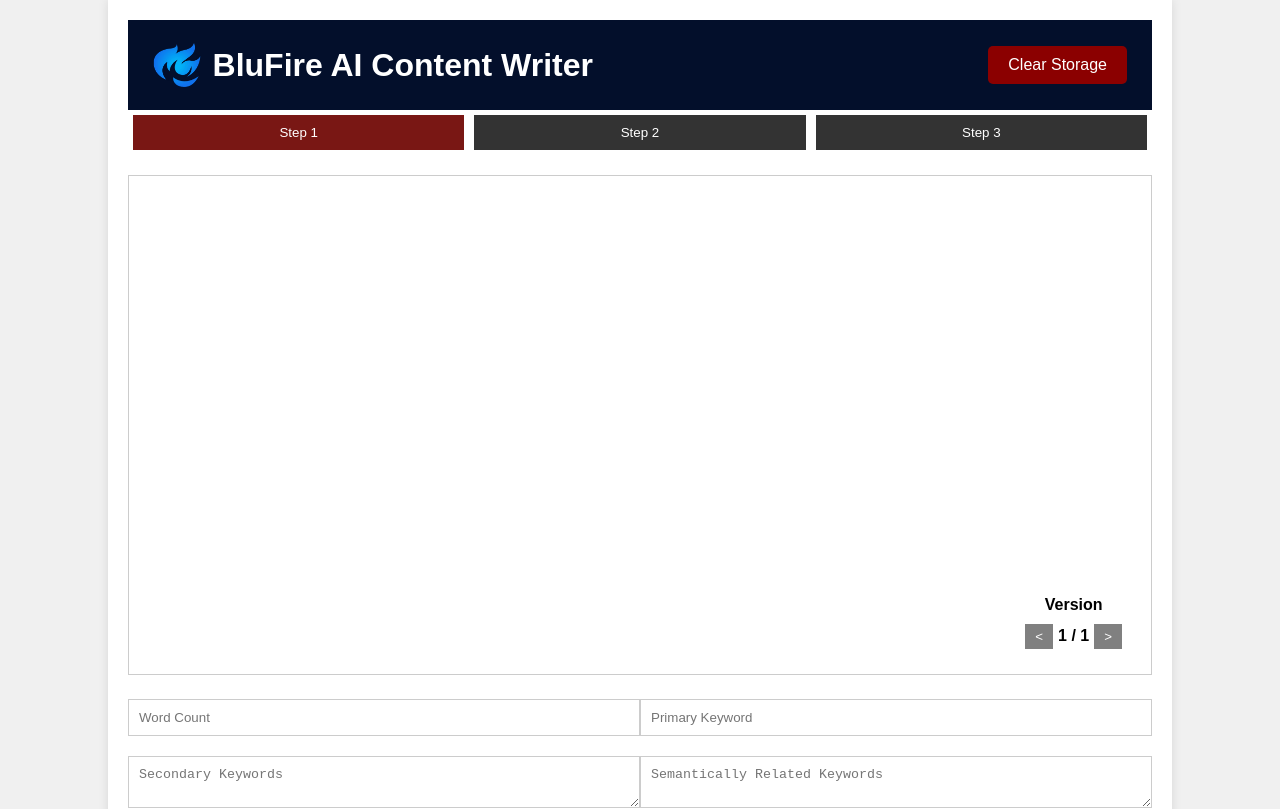
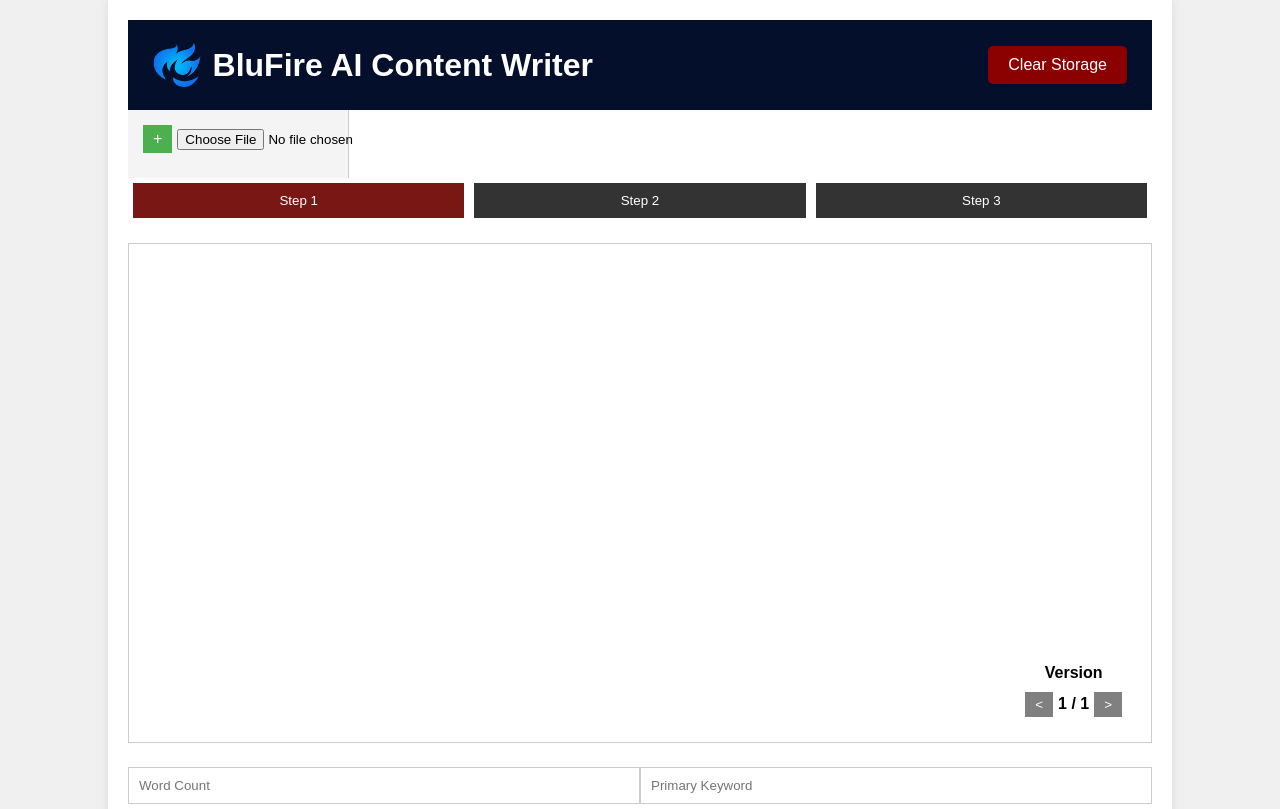
Before and after one commit to mas242/blufire-content-writer, a React (Create React App) app: page / in a window 1280 px wide. Shown: the top 809 px of the page. Built offline with nearby package versions, Linux system fonts and the light colour scheme.

Commit message:
projects added, needs testing, clear all storage in place

```diff
--- a/src/App.js
+++ b/src/App.js
@@ -3,13 +3,16 @@ import './App.css';
 import Header from './components/Header';
 import Tabs from './components/Tabs';
 import Step from './components/Step';
+import ProjectList from './components/ProjectList';
 import { saveToLocalStorage, getFromLocalStorage, startConversation, sendMessage } from './utils/utils';
 
 function App() {
   const [currentStep, setCurrentStep] = useState(1);
-  const [threadIds, setThreadIds] = useState(getFromLocalStorage('threadIds') || {});
-  const [responses, setResponses] = useState(getFromLocalStorage('responses') || {});
-  const [currentVersions, setCurrentVersions] = useState(getFromLocalStorage('currentVersions') || { 1: 0, 2: 0, 3: 0 });
+  const [projects, setProjects] = useState(getFromLocalStorage('projects') || []);
+  const [currentProjectId, setCurrentProjectId] = useState(null);
+  const [threadIds, setThreadIds] = useState({});
+  const [responses, setResponses] = useState({});
+  const [currentVersions, setCurrentVersions] = useState({ 1: 0, 2: 0, 3: 0 });
   const [error, setError] = useState(null);
 
   // State for Step 1 input values
@@ -21,16 +24,21 @@ function App() {
   });
 
   useEffect(() => {
-    saveToLocalStorage('threadIds', threadIds);
-  }, [threadIds]);
+    if (currentProjectId !== null) {
+      saveToLocalStorage('projects', projects);
+    }
+  }, [projects, currentProjectId]);
 
   useEffect(() => {
-    saveToLocalStorage('responses', responses);
-  }, [responses]);
-
-  useEffect(() => {
-    saveToLocalStorage('currentVersions', currentVersions);
-  }, [currentVersions]);
+    if (currentProjectId !== null) {
+      const project = projects.find(proj => proj.id === currentProjectId);
+      if (project) {
+        setThreadIds(project.threadIds || {});
+        setResponses(project.responses || {});
+        setCurrentVersions(project.currentVersions || { 1: 0, 2: 0, 3: 0 });
+      }
+    }
+  }, [currentProjectId, projects]);
 
   const handleTabClick = (step) => {
     setCurrentStep(step);
@@ -54,6 +62,7 @@ function App() {
       newResponses[step].push({ response: response.response, thread_id: threadId, wordCount, primaryKeyword, secondaryKeywords, semanticKeywords });
       setResponses(newResponses);
       setCurrentVersions({ ...currentVersions, [step]: newResponses[step].length - 1 });
+      updateProjectData({ threadIds, responses: newResponses, currentVersions });
       setError(null);
     } catch (err) {
       setError(err.message);
@@ -70,6 +79,7 @@ function App() {
       const newResponses = { ...responses };
       newResponses[step][currentVersions[step]].response += `\n${response.response}`;
       setResponses(newResponses);
+      updateProjectData({ threadIds, responses: newResponses, currentVersions });
       setError(null);
     } catch (err) {
       setError(err.message);
@@ -97,6 +107,7 @@ function App() {
       newResponses[step].push({ response: response.response, step2VersionIndex });
       setResponses(newResponses);
       setCurrentVersions({ ...currentVersions, [step]: newResponses[step].length - 1 });
+      updateProjectData({ threadIds, responses: newResponses, currentVersions });
       setCurrentStep(3);
       setError(null);
     } catch (err) {
@@ -110,6 +121,7 @@ function App() {
       : Math.max(currentVersions[step] - 1, 0);
 
     setCurrentVersions({ ...currentVersions, [step]: newVersionIndex });
+    updateProjectData({ threadIds, responses, currentVersions: { ...currentVersions, [step]: newVersionIndex } });
   };
 
   const handleClearStorage = () => {
@@ -126,9 +138,63 @@ function App() {
     });
   };
 
+  const updateProjectData = (data) => {
+    setProjects(projects.map(proj => proj.id === currentProjectId ? { ...proj, ...data } : proj));
+  };
+
+  const handleCreateProject = (name, description) => {
+    const newProject = {
+      id: Date.now(),
+      name,
+      description,
+      threadIds: {},
+      responses: {},
+      currentVersions: { 1: 0, 2: 0, 3: 0 }
+    };
+    setProjects([...projects, newProject]);
+    setCurrentProjectId(newProject.id);
+  };
+
+  const handleEditProject = (id, name, description) => {
+    setProjects(projects.map(proj => proj.id === id ? { ...proj, name, description } : proj));
+  };
+
+  const handleExportProject = (id) => {
+    const project = projects.find(proj => proj.id === id);
+    if (project) {
+      const blob = new Blob([JSON.stringify(project)], { type: 'application/json' });
+      const url = URL.createObjectURL(blob);
+      const a = document.createElement('a');
+      a.href = url;
+      a.download = `${project.name}.json`;
+      a.click();
+      URL.revokeObjectURL(url);
+    }
+  };
+
+  const handleImportProject = (file) => {
+    const reader = new FileReader();
+    reader.onload = (event) => {
+      const importedProject = JSON.parse(event.target.result);
+      setProjects([...projects, importedProject]);
+    };
+    reader.readAsText(file);
+  };
+
   return (
     <div className="container">
       <Header onClearStorage={handleClearStorage} />
+      <div className="main-content">
+        <ProjectList
+          projects={projects}
+          onCreateProject={handleCreateProject}
+          onEditProject={handleEditProject}
+          onExportProject={handleExportProject}
+          onImportProject={handleImportProject}
+          onSelectProject={setCurrentProjectId}
+          currentProjectId={currentProjectId}
+        />
+        <div className="content">
           <Tabs currentStep={currentStep} onTabClick={handleTabClick} />
           {error && <div className="error">{error}</div>}
           {[1, 2, 3].map(step => (
@@ -149,6 +215,8 @@ function App() {
             />
           ))}
         </div>
+      </div>
+    </div>
   );
 }
 
--- /dev/null
+++ b/src/components/ProjectList.css
@@ -0,0 +1,81 @@
+.project-list {
+    width: 200px;
+    background-color: #f4f4f4;
+    padding: 10px;
+    border-right: 1px solid #ccc;
+  }
+
+  .project-list-header {
+    display: flex;
+    justify-content: space-between;
+    align-items: center;
+    margin-bottom: 10px;
+  }
+
+  .add-project-button {
+    background-color: #4CAF50;
+    color: white;
+    border: none;
+    padding: 5px 10px;
+    cursor: pointer;
+    font-size: 16px;
+  }
+
+  .add-project-button:hover {
+    background-color: #45a049;
+  }
+
+  .project-list ul {
+    list-style: none;
+    padding: 0;
+    margin: 0;
+  }
+
+  .project-list li {
+    display: flex;
+    justify-content: space-between;
+    align-items: center;
+    padding: 5px;
+    cursor: pointer;
+  }
+
+  .project-list li.active {
+    background-color: #ddd;
+  }
+
+  .project-list li span {
+    flex-grow: 1;
+  }
+
+  .project-list li button {
+    background-color: #ddd;
+    border: none;
+    cursor: pointer;
+    margin-left: 5px;
+  }
+
+  .project-list li button:hover {
+    background-color: #ccc;
+  }
+
+  .dialog {
+    position: fixed;
+    top: 50%;
+    left: 50%;
+    transform: translate(-50%, -50%);
+    background-color: white;
+    padding: 20px;
+    box-shadow: 0px 0px 10px rgba(0, 0, 0, 0.5);
+    z-index: 1000;
+  }
+
+  .dialog input,
+  .dialog textarea {
+    width: 100%;
+    margin-bottom: 10px;
+    padding: 5px;
+  }
+
+  .dialog button {
+    margin-right: 10px;
+  }
--- /dev/null
+++ b/src/components/ProjectList.js
@@ -0,0 +1,76 @@
+import React, { useState } from 'react';
+import './ProjectList.css';
+
+const ProjectList = ({ projects, onCreateProject, onEditProject, onExportProject, onImportProject, onSelectProject, currentProjectId }) => {
+  const [showDialog, setShowDialog] = useState(false);
+  const [editProjectId, setEditProjectId] = useState(null);
+  const [projectName, setProjectName] = useState('');
+  const [projectDescription, setProjectDescription] = useState('');
+
+  const handleCreate = () => {
+    setEditProjectId(null);
+    setProjectName('');
+    setProjectDescription('');
+    setShowDialog(true);
+  };
+
+  const handleEdit = (project) => {
+    setEditProjectId(project.id);
+    setProjectName(project.name);
+    setProjectDescription(project.description);
+    setShowDialog(true);
+  };
+
+  const handleSave = () => {
+    if (editProjectId) {
+      onEditProject(editProjectId, projectName, projectDescription);
+    } else {
+      onCreateProject(projectName, projectDescription);
+    }
+    setShowDialog(false);
+  };
+
+  const handleImport = (event) => {
+    const file = event.target.files[0];
+    if (file) {
+      onImportProject(file);
+    }
+  };
+
+  return (
+    <div className="project-list">
+      <div className="project-list-header">
+        <button className="add-project-button" onClick={handleCreate}>+</button>
+        <input type="file" accept="application/json" onChange={handleImport} />
+      </div>
+      <ul>
+        {projects.map(project => (
+          <li key={project.id} className={currentProjectId === project.id ? 'active' : ''}>
+            <span onClick={() => onSelectProject(project.id)}>{project.name}</span>
+            <button onClick={() => handleEdit(project)}>Edit</button>
+            <button onClick={() => onExportProject(project.id)}>Export</button>
+          </li>
+        ))}
+      </ul>
+      {showDialog && (
+        <div className="dialog">
+          <input
+            type="text"
+            placeholder="Project Name"
+            value={projectName}
+            onChange={(e) => setProjectName(e.target.value)}
+          />
+          <textarea
+            placeholder="Project Description"
+            value={projectDescription}
+            onChange={(e) => setProjectDescription(e.target.value)}
+          ></textarea>
+          <button onClick={handleSave}>Save</button>
+          <button onClick={() => setShowDialog(false)}>Cancel</button>
+        </div>
+      )}
+    </div>
+  );
+};
+
+export default ProjectList;
--- a/src/components/Step.js
+++ b/src/components/Step.js
@@ -139,6 +139,18 @@ const Step = ({ stepNumber, currentStep, versions = [""], currentVersionIndex, o
         )}
         {stepNumber === 3 && (
           <>
+            <div className="large-text-area-container" style={{ position: 'relative' }}>
+              <textarea className="large-text-area" value={versions[currentVersionIndex]?.response || ""} readOnly />
+              {loading && <Spinner />}
+              <div className="version-indicator">
+                <span>Version</span>
+                <div>
+                  <button onClick={() => onVersionChange('prev')} disabled={loading || currentVersionIndex === 0}>&lt;</button>
+                  <span>{currentVersionIndex + 1} / {versions.length}</span>
+                  <button onClick={() => onVersionChange('next')} disabled={loading || currentVersionIndex === versions.length - 1}>&gt;</button>
+                </div>
+              </div>
+            </div>
             <div className="step2-version">
               <span>Proofreading Based off Step 2 Version: {versions[currentVersionIndex]?.step2VersionIndex + 1}</span>
             </div>
```
Lines whose indentation alone changed are shown as unchanged.
